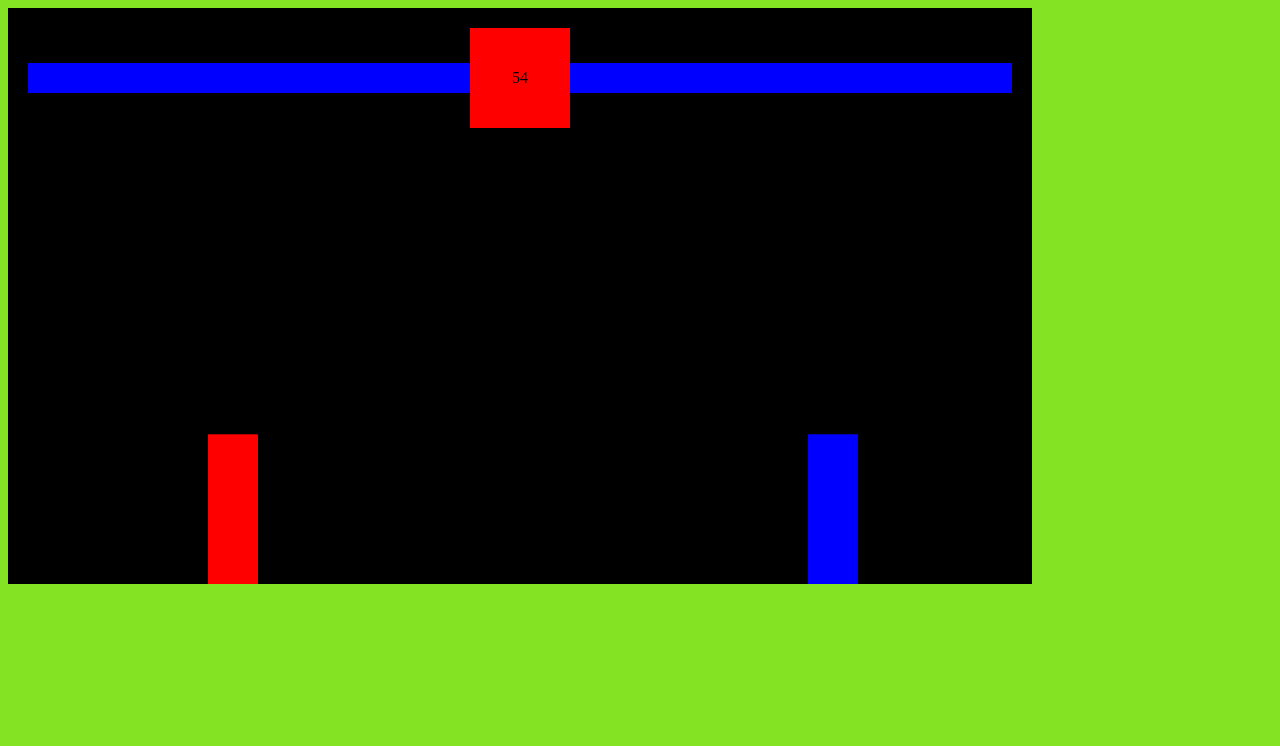
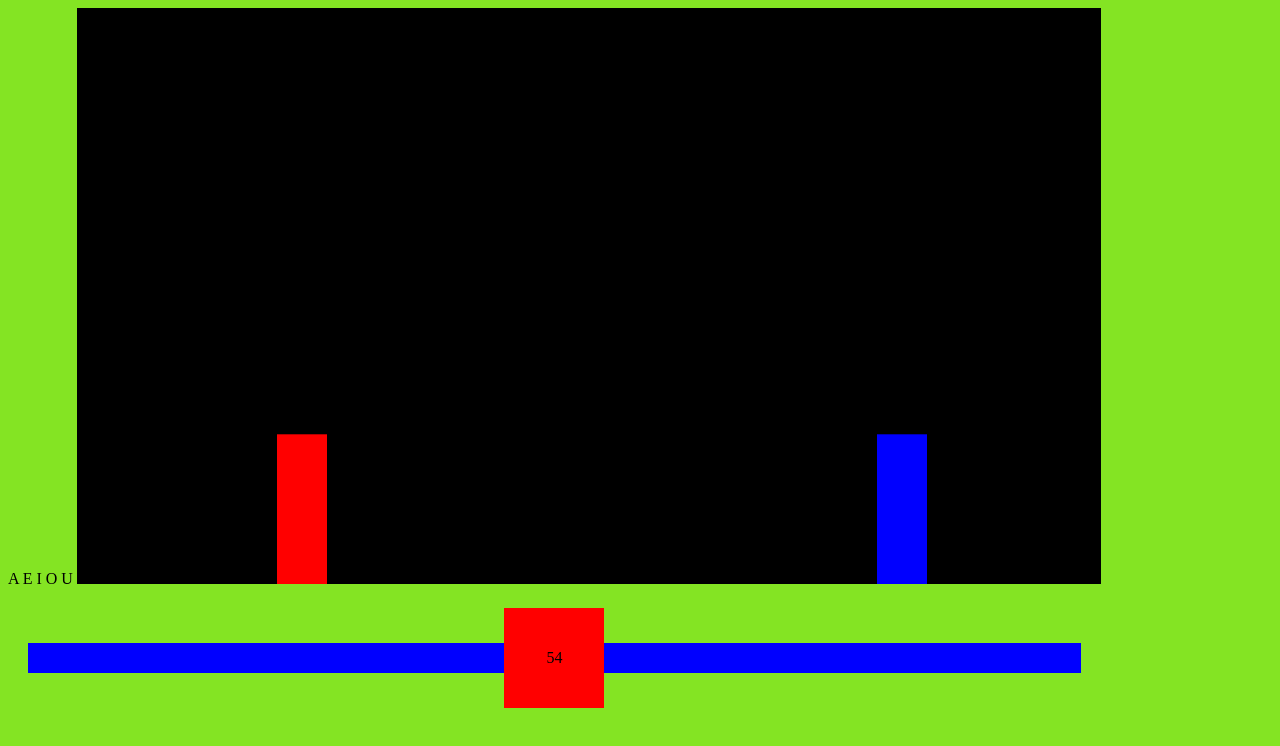
Before and after one commit to Dicias/CANVA-GAME2D, a plain HTML site: page index.html in a window 1280 px wide. Drawn offline with Linux system fonts and the light colour scheme.

Commit message:
Update index.html

```diff
--- a/index.html
+++ b/index.html
@@ -12,6 +12,7 @@
 <!--bigger container -->
     <div style="position: relative; display: inline-block; background-color: rgb(132, 228, 35);">
     <!-- small container -->
+        A E I O U
         <div style="position: absolute; display: flex; width: 100%;
         align-items: center;
         padding: 20px;">
```
